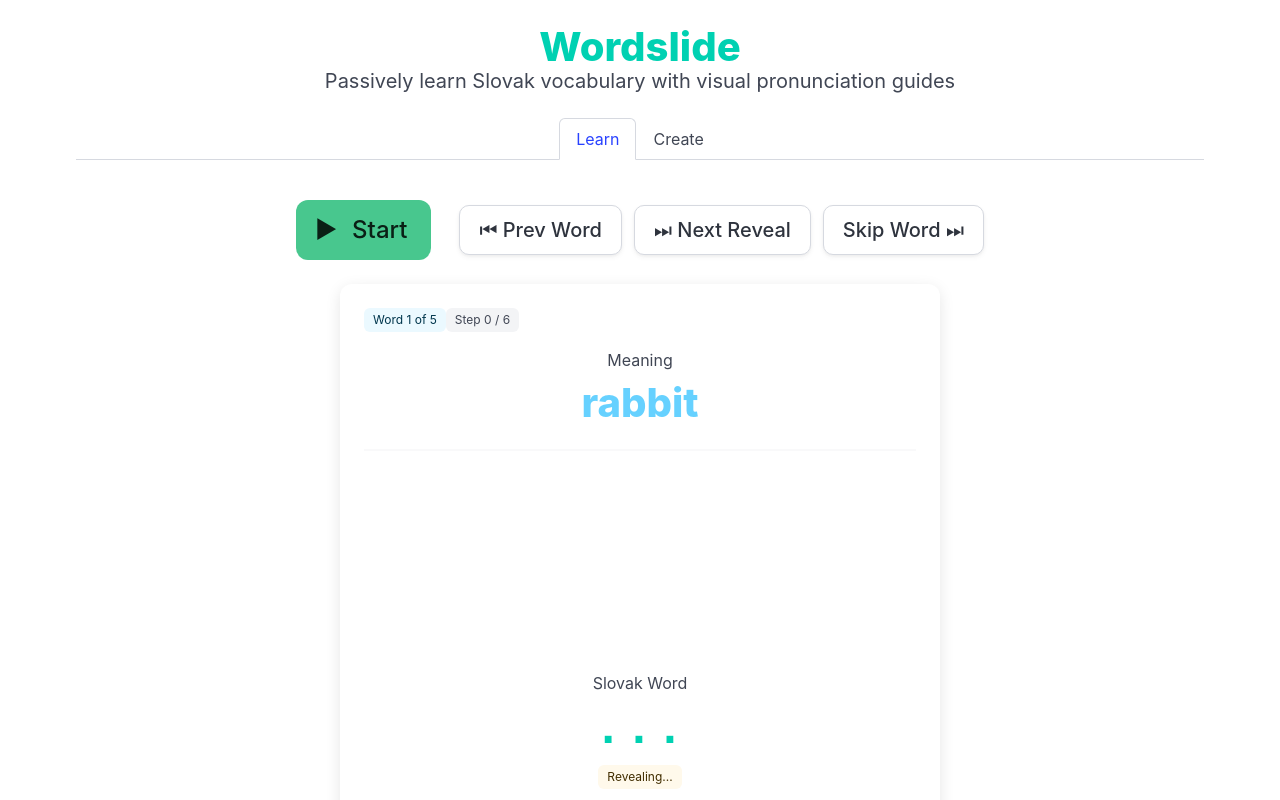
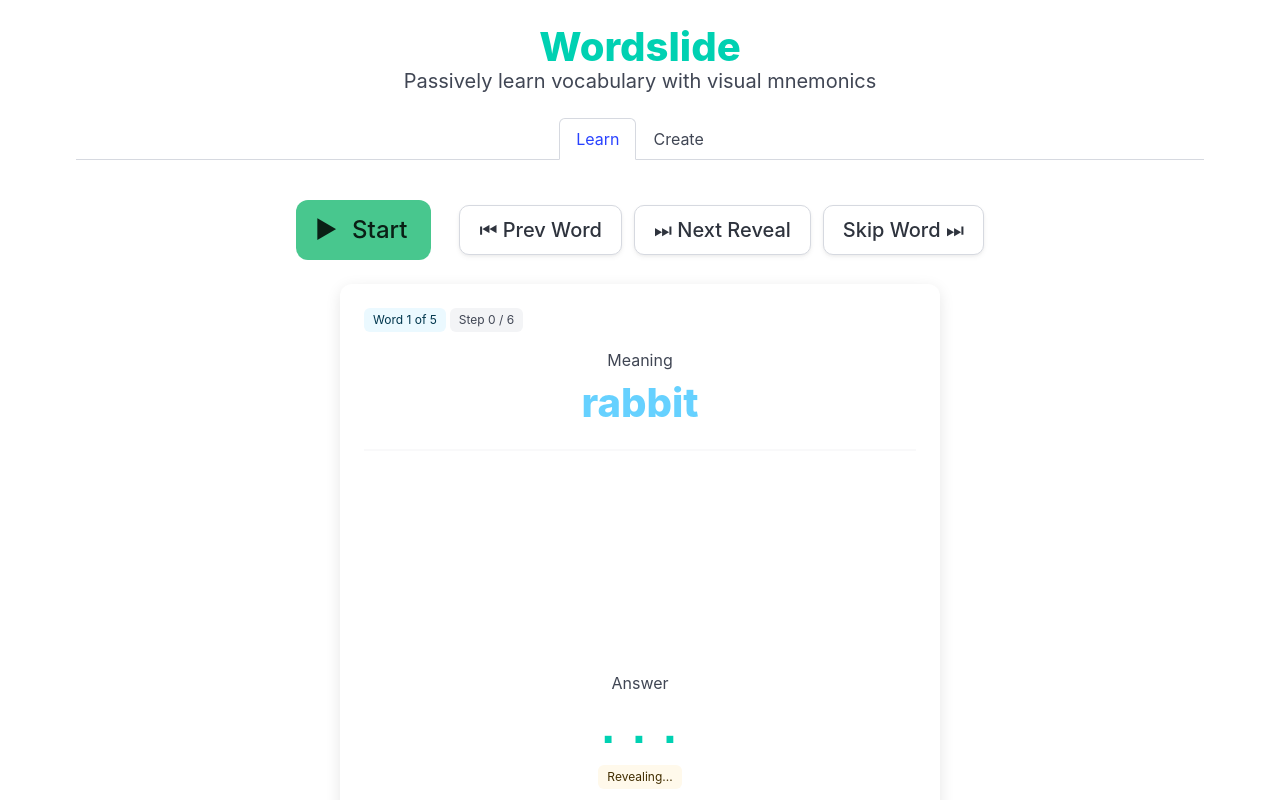
Before and after one commit to yuwash/wordslide, a SvelteKit app: page / in a window 1280 px wide. Shown: the top 800 px of the page. Built offline with nearby package versions, Linux system fonts and the light colour scheme.

Commit message:
style: minor wording and design changes

```diff
--- a/src/routes/+page.svelte
+++ b/src/routes/+page.svelte
@@ -23,7 +23,7 @@
 <div class="container py-5 px-3">
   <div class="has-text-centered mb-5">
     <h1 class="title is-2 has-text-primary">Wordslide</h1>
-    <p class="subtitle is-5">Passively learn Slovak vocabulary with visual pronunciation guides</p>
+    <p class="subtitle is-5">Passively learn vocabulary with visual mnemonics</p>
   </div>
 
   <!-- Bulma tabs -->
--- a/src/routes/LearnTab.svelte
+++ b/src/routes/LearnTab.svelte
@@ -251,7 +251,7 @@
       <div class="card-content has-text-centered">
         <!-- Progress Indicator -->
         <div class="is-flex is-justify-content-between is-align-items-center mb-4 text-muted">
-          <span class="tag is-info is-light">Word {currentWordIndex + 1} of {appState.words.length}</span>
+          <span class="tag is-info is-light mr-1">Word {currentWordIndex + 1} of {appState.words.length}</span>
           <span class="tag is-dark is-light">Step {step} / {totalSteps}</span>
         </div>
 
@@ -289,7 +289,7 @@
 
         <!-- Word Space -->
         <div class="word-container py-3">
-          <p class="heading is-size-6 text-uppercase tracking-wider mb-2">Slovak Word</p>
+          <p class="heading is-size-6 text-uppercase tracking-wider mb-2">Answer</p>
           <p class="title is-1 has-text-primary mb-2" style="font-family: monospace, sans-serif; letter-spacing: 2px;">
             {currentText}
           </p>
```
